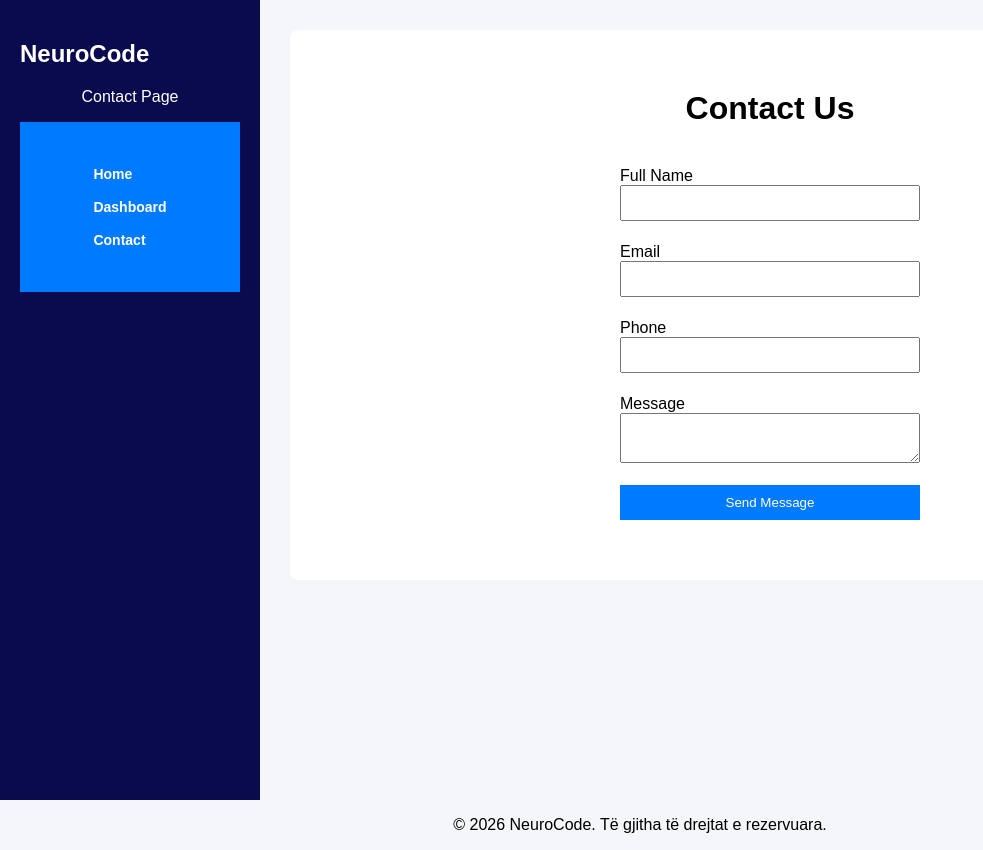
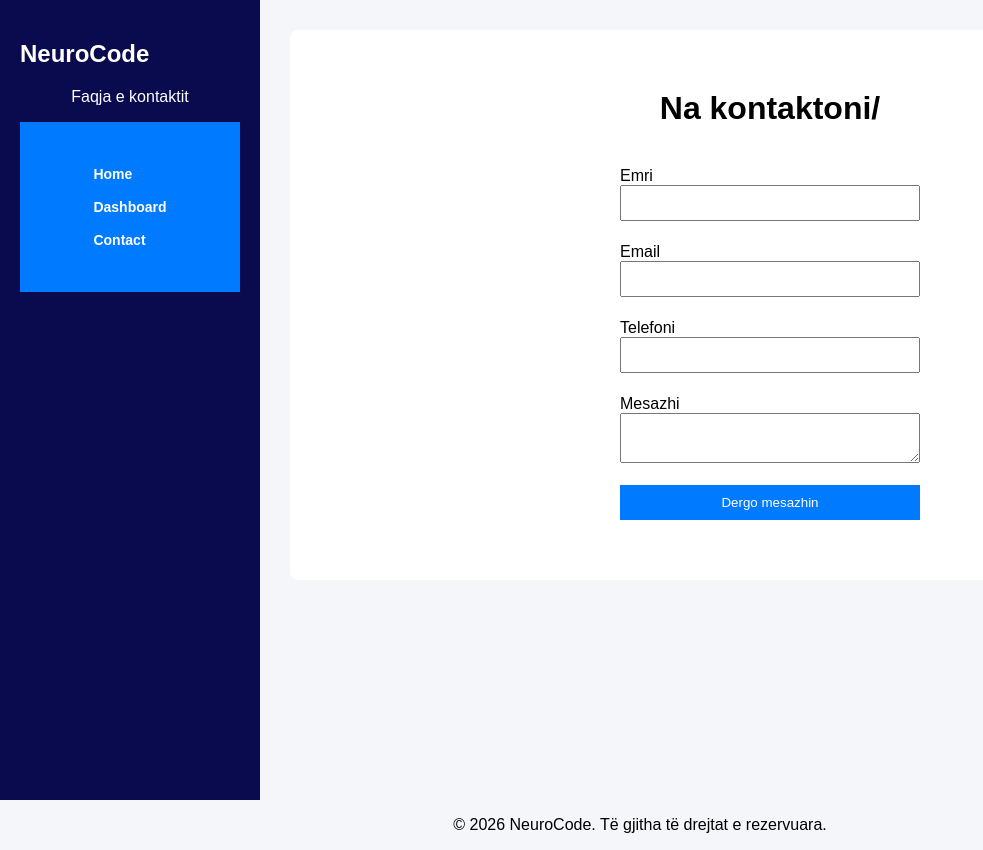
Before and after one commit to djellzaj/neurocode-uni, a PHP site: page /contact.php in a window 1280 px wide. Shown: the part 52-902 px from the top of the page, without its empty margins (0-983 px from the left). Run offline with PHP 8.4, Linux system fonts and the light colour scheme.

Commit message:
Ndryshimet

```diff
--- a/pages/contact.php
+++ b/pages/contact.php
@@ -22,28 +22,28 @@ if ($_SERVER["REQUEST_METHOD"] == "POST") {
 
     // NAME VALIDATION
     if (empty($name)) {
-        $nameError = "Name is required.";
+        $nameError = "Emri kerkohet.";
     } elseif (!preg_match("/^[a-zA-Z\s]+$/", $name)) {
-        $nameError = "Name must contain only letters.";
+        $nameError = "Emri duhet te permbaje vetem shkronja";
     }
 
     // EMAIL VALIDATION (REGEX)
     if (empty($email)) {
-        $emailError = "Email is required.";
+        $emailError = "Email-i kerkohet.";
     } elseif (!preg_match("/^[^@\s]+@[^@\s]+\.[^@\s]+$/", $email)) {
-        $emailError = "Invalid email format.";
+        $emailError = "Formati i email-it nuk eshte i sakte.";
     }
 
     // PHONE VALIDATION (REGEX)
     if (empty($phone)) {
-        $phoneError = "Phone is required.";
+        $phoneError = "Numri i telefonit kerkohet.";
     } elseif (!preg_match("/^[0-9]{9}$/", $phone)) {
-        $phoneError = "Phone must have 9 digits.";
+        $phoneError = "Telefoni duhet ti kete 9 shifra";
     }
 
     // MESSAGE VALIDATION
     if (empty($message)) {
-        $messageError = "Message is required.";
+        $messageError = "Mesazhi kerkohet";
     }
 
     // SUCCESS
@@ -53,7 +53,7 @@ if ($_SERVER["REQUEST_METHOD"] == "POST") {
         setcookie("visitor_name", $name, time() + 3600, "/");
         setcookie("visitor_email", $email, time() + 3600, "/");
 
-        $successMessage = "Message sent successfully!";
+        $successMessage = "Mesazhi u dergua me sukses!";
     }
 }
 ?>
@@ -66,9 +66,9 @@ if ($_SERVER["REQUEST_METHOD"] == "POST") {
             <p class="user-name">
                 <?php
                 if (isset($_COOKIE["visitor_name"])) {
-                    echo "Welcome back, " . $_COOKIE["visitor_name"];
+                    echo "Miresevini, " . $_COOKIE["visitor_name"];
                 } else {
-                    echo "Contact Page";
+                    echo "Faqja e kontaktit";
                 }
                 ?>
             </p>
@@ -85,7 +85,7 @@ if ($_SERVER["REQUEST_METHOD"] == "POST") {
 
     <main class="main-content">
         <div class="content-box">
-            <h1>Contact Us</h1>
+            <h1>Na kontaktoni/</h1>
 
             <?php if (!empty($successMessage)) { ?>
                 <p style="color: green;"><?php echo $successMessage; ?></p>
@@ -94,7 +94,7 @@ if ($_SERVER["REQUEST_METHOD"] == "POST") {
             <form method="POST" class="project-form">
 
                 <div class="project-group">
-                    <label>Full Name</label>
+                    <label>Emri</label>
                     <input type="text" name="name" value="<?php echo htmlspecialchars($name); ?>">
                     <small style="color:red;"><?php echo $nameError; ?></small>
                 </div>
@@ -106,18 +106,18 @@ if ($_SERVER["REQUEST_METHOD"] == "POST") {
                 </div>
 
                 <div class="project-group">
-                    <label>Phone</label>
+                    <label>Telefoni</label>
                     <input type="text" name="phone" value="<?php echo htmlspecialchars($phone); ?>">
                     <small style="color:red;"><?php echo $phoneError; ?></small>
                 </div>
 
                 <div class="project-group">
-                    <label>Message</label>
+                    <label>Mesazhi</label>
                     <textarea name="message"><?php echo htmlspecialchars($message); ?></textarea>
                     <small style="color:red;"><?php echo $messageError; ?></small>
                 </div>
 
-                <button type="submit" class="project-btn">Send Message</button>
+                <button type="submit" class="project-btn">Dergo mesazhin</button>
 
             </form>
         </div>
```
